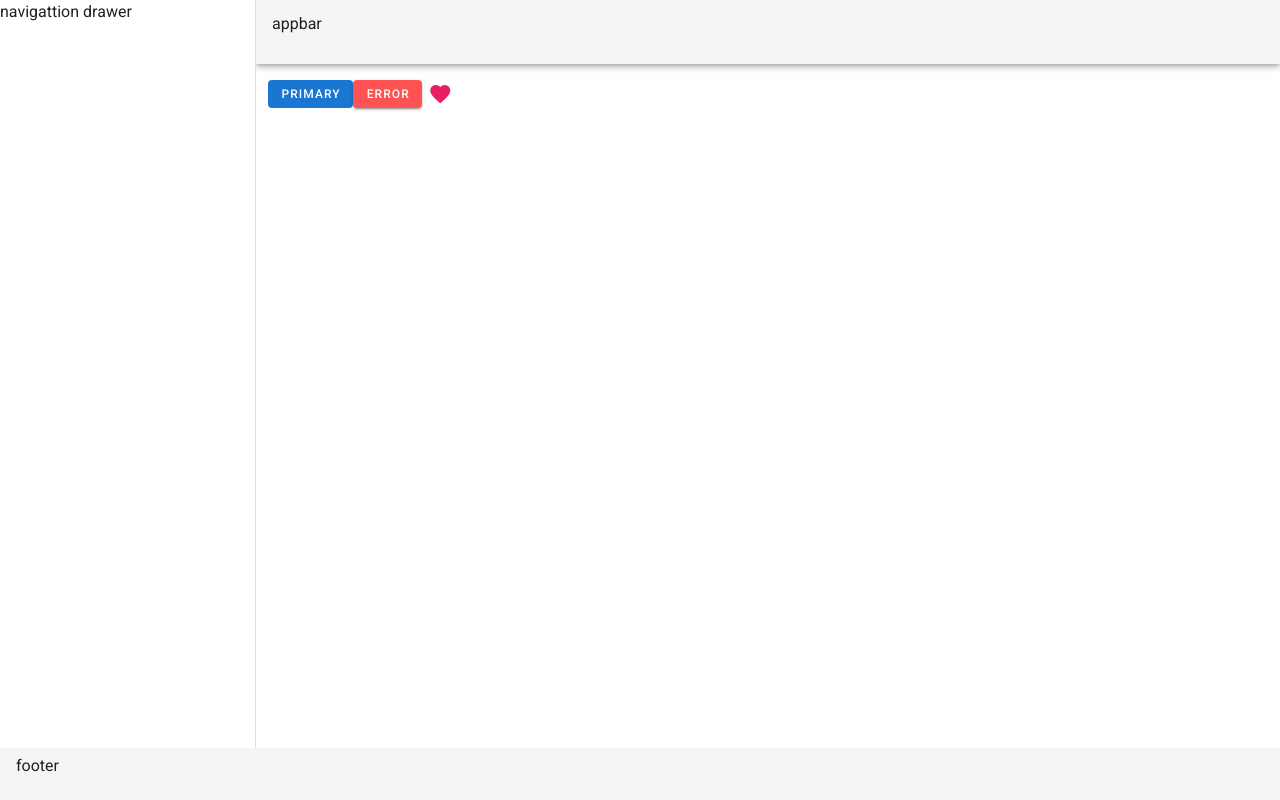
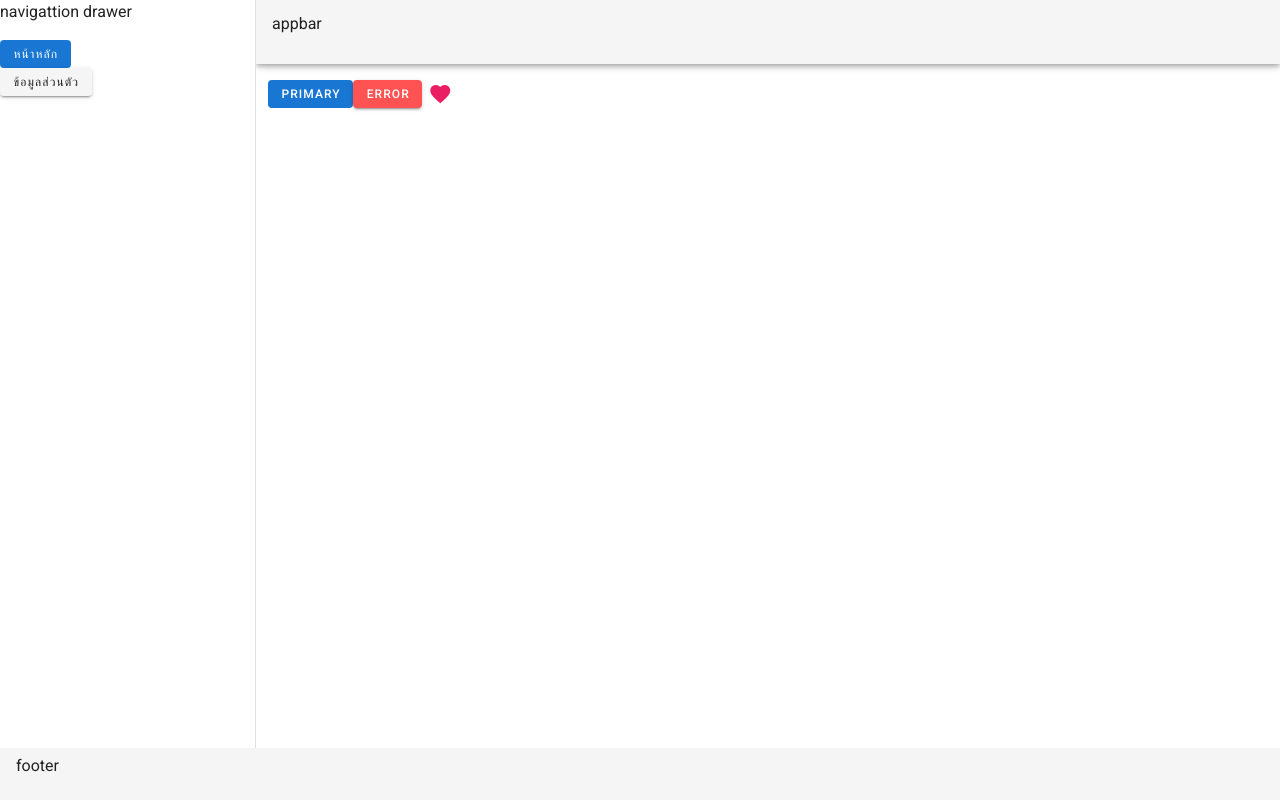
Before and after one commit to aronggon2014/vueapp3, a Vue app in the folder vueapp3/: page / in a window 1280 px wide. Built offline with nearby package versions, Linux system fonts and the light colour scheme.

Commit message:
# เพิ่มปุ่ม

```diff
--- a/vueapp3/src/App.vue
+++ b/vueapp3/src/App.vue
@@ -2,6 +2,9 @@
   <v-app>
     <v-navigation-drawer app>
       <p>navigattion drawer</p>
+      <v-btn depressed small color="primary">หน้าหลัก</v-btn><br>
+      <v-btn small>ข้อมูลส่วนตัว</v-btn>
+
     </v-navigation-drawer>
 
     <v-app-bar app>
```
